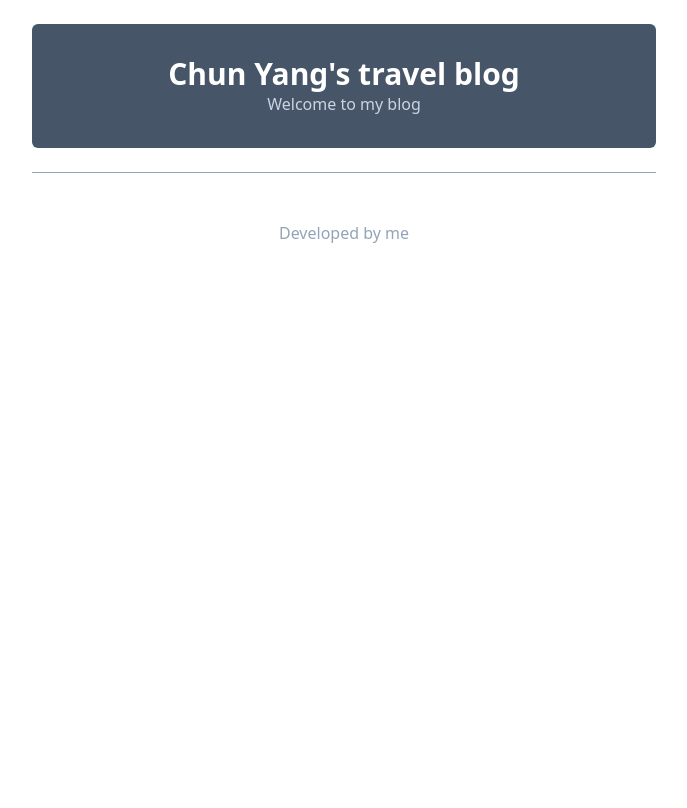
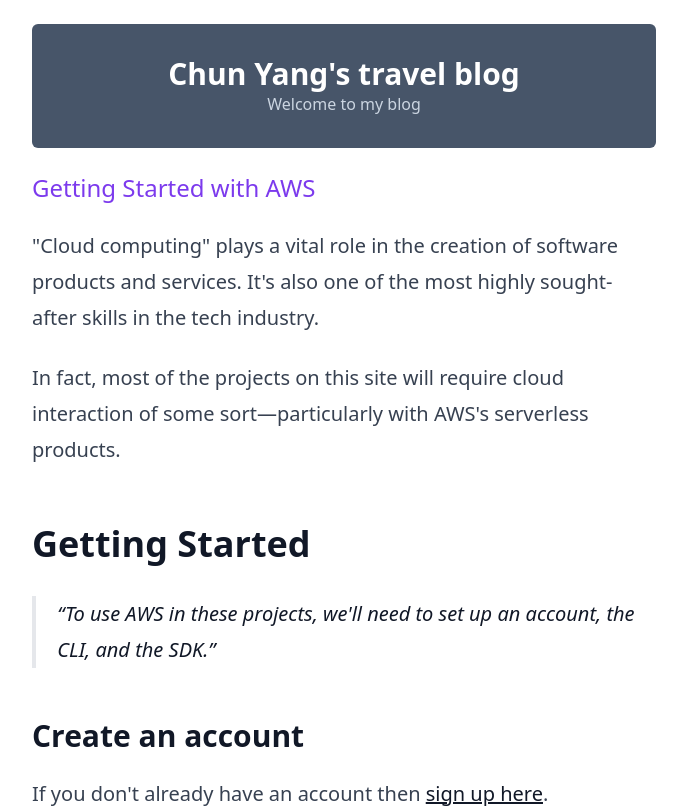
Before and after one commit to acyang97/cy-travel-blog, a Next.js app: page /country/Albania/post-1 in a window 1280 px wide. Shown: the top 808 px of the page, without its empty margins (296-983 px from the left). Built offline with nearby package versions, Linux system fonts and the light colour scheme.

Commit message:
Render markdown post for the Post Page

```diff
--- a/src/app/country/[countrySlug]/[postSlug]/page.tsx
+++ b/src/app/country/[countrySlug]/[postSlug]/page.tsx
@@ -1,7 +1,6 @@
 import fs from "fs";
 import matter from "gray-matter";
 import Markdown from "markdown-to-jsx";
-import { getPostMetadata } from "utils/getPostMetadata";
 import { countriesTravelledTo } from "../../countries";
 
 interface PostPageSlugs {
@@ -9,13 +8,20 @@ interface PostPageSlugs {
   postSlug: string;
 }
 
-// const getPostContent = (slug: string) => {
-//   const folder = "posts/";
-//   const file = `${folder}${slug}.md`;
-//   const content = fs.readFileSync(file, "utf8");
-//   const matterResult = matter(content);
-//   return matterResult;
-// };
+interface Props {
+  params: {
+    countrySlug: string;
+    postSlug: string;
+  };
+}
+
+const getPostContent = (countrySlug: string, postSlug: string) => {
+  const folder = "posts/";
+  const file = `${folder}${countrySlug}/${postSlug}.md`;
+  const content = fs.readFileSync(file, "utf8");
+  const matterResult = matter(content);
+  return matterResult;
+};
 
 export const generateStaticParams = async () => {
   let paths: PostPageSlugs[] = [];
@@ -30,17 +36,15 @@ export const generateStaticParams = async () => {
   return paths;
 };
 
-const PostPage = (props: any) => {
-  // const slug: string = props.params.slug;
-  // const post = getPostContent(slug);
-  // console.log(props);
+const PostPage = (props: Props) => {
+  const { countrySlug, postSlug } = props.params;
+  const post = getPostContent(countrySlug, postSlug);
   return (
     <p>
-      {/* {props} */}
-      {/* <h1 className="text-2xl text-violet-600">{post.data.title}</h1>
+      <h1 className="text-2xl text-violet-600">{post.data.title}</h1>
       <article className="prose lg:prose-xl">
         <Markdown>{post.content}</Markdown>
-      </article> */}
+      </article>
     </p>
   );
 };
```
